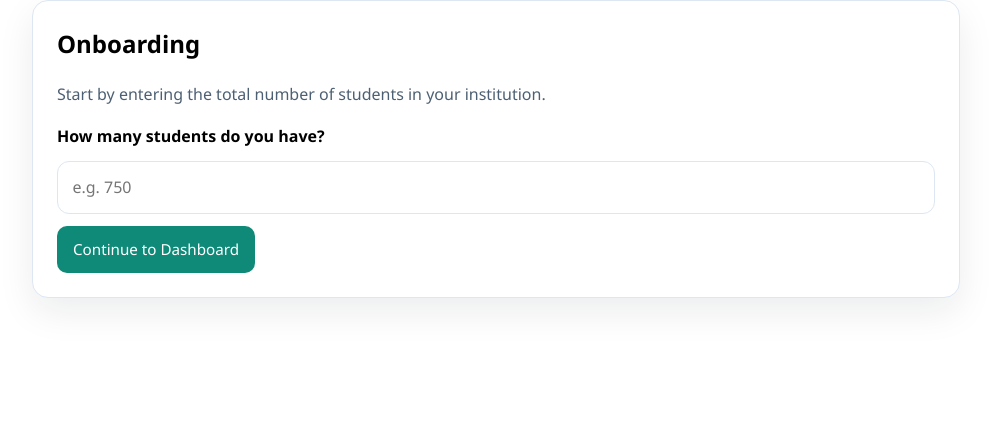
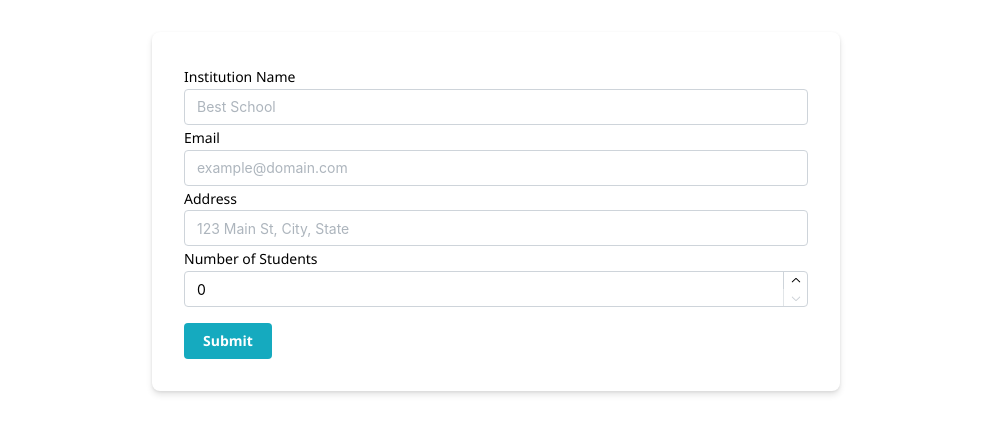
Before and after one commit to allnichols/sis-web, a React (Vite) app: page / in a window 1280 px wide. Shown: the top 434 px of the page, without its empty margins (144-1135 px from the left). Built offline with nearby package versions, Linux system fonts and the light colour scheme.

Commit message:
add insititution form

```diff
--- a/package.json
+++ b/package.json
@@ -11,6 +11,7 @@
   },
   "dependencies": {
     "@mantine/core": "^8.3.16",
+    "@mantine/form": "^8.3.16",
     "@mantine/hooks": "^8.3.16",
     "@tabler/icons-react": "^3.40.0",
     "@tanstack/react-router": "^1.166.4",
--- a/src/routes/onboarding/index.tsx
+++ b/src/routes/onboarding/index.tsx
@@ -1,53 +1,73 @@
 import { useState, type FormEvent } from 'react'
 import { useNavigate } from '@tanstack/react-router'
-import { Container } from '@mantine/core'
+import { Container, NumberInput, TextInput, Button, Box  } from '@mantine/core';
+import { isEmail, hasLength, useForm } from '@mantine/form';
 
 export function OnboardingPage() {
-  const navigate = useNavigate({ from: '/' })
-  const [studentCount, setStudentCount] = useState('')
-  const [error, setError] = useState('')
+  const navigate = useNavigate({ from: '/' });
+  const form = useForm({
+    mode: 'uncontrolled',
+    initialValues: {
+      address: '',
+      email: '',
+      name: '',
+      studentCount: 0,
+    },
+    validate: {
+      email: isEmail('Invalid email address'),
+      address: (value) => (value.trim() ? null : 'Address is required'),
+      name: hasLength({ min: 3 }, 'Name must be at least 3 characters long'),
+      studentCount: (value) => (value > 0 ? null : 'Student count must be greater than 0'),
+    }
+  });
+
 
   const handleSubmit = (event: FormEvent<HTMLFormElement>) => {
-    event.preventDefault()
-    const parsed = Number(studentCount)
-
-    if (!Number.isInteger(parsed) || parsed < 1) {
-      setError('Enter a valid number of students (minimum 1).')
-      return
+    event.preventDefault();
+    if(form.validate().hasErrors) {
+      return;
     }
-
-    setError('')
-    navigate({
-      to: '/dashboard',
-      search: { students: parsed },
-    })
   }
-
   return (
-    <Container>
-      <section className="panel">
-        <h2>Onboarding</h2>
-        <p className="panel-copy">
-          Start by entering the total number of students in your institution.
-        </p>
-
-      <form className="onboarding-form" onSubmit={handleSubmit}>
-        <label htmlFor="students">How many students do you have?</label>
-        <input
-          id="students"
-          name="students"
-          type="number"
+    <Container size="sm" mt="xl">
+      <Box bd={1}  style={{
+        boxShadow: '0 4px 6px rgba(0, 0, 0, 0.1), 0 1px 3px rgba(0, 0, 0, 0.08)',
+        borderRadius: '8px',
+        padding: '2rem',
+        backgroundColor: '#fff',
+      }}>
+      <form onSubmit={handleSubmit}>
+        <TextInput
+          label="Institution Name"
+          key={form.key('name')}
+          {...form.getInputProps('name')}
+          placeholder='Best School'
+        />
+        <TextInput
+          label="Email"
+          key={form.key('email')}
+          {...form.getInputProps('email')}
+          placeholder='example@domain.com'
+          type='email'
+        />
+        <TextInput
+          label="Address"
+          key={form.key('address')}
+          {...form.getInputProps('address')}
+          placeholder='123 Main St, City, State'
+        />
+        <NumberInput
+          label="Number of Students"
+          key={form.key('studentCount')}
+          {...form.getInputProps('studentCount')}
+          placeholder='1000'
           min={1}
-          step={1}
-          placeholder="e.g. 750"
-          value={studentCount}
-          onChange={(event) => setStudentCount(event.target.value)}
-          required
         />
-        {error ? <p className="error-message">{error}</p> : null}
-        <button type="submit">Continue to Dashboard</button>
+        <Button type="submit" mt="md">
+          Submit
+        </Button>
       </form>
-    </section>
+      </Box>
     </Container>
   )
 }
```
Also changed, not shown: 1 other file (tests, documents, lock files or other folders).
